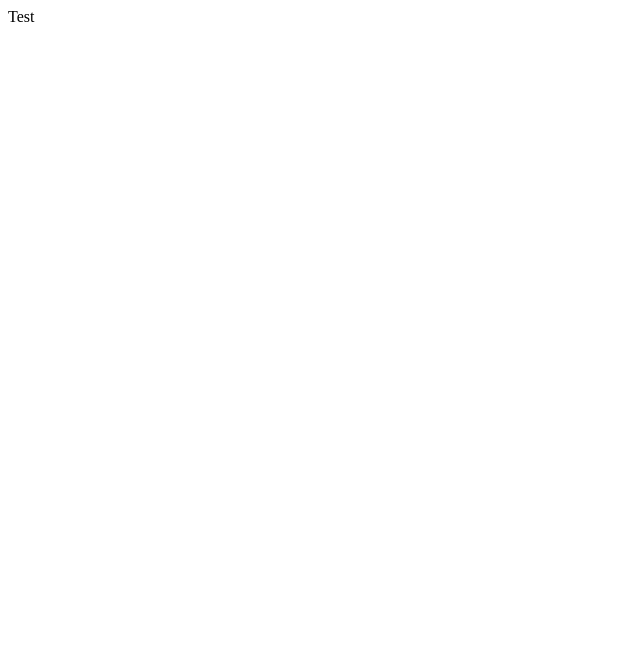
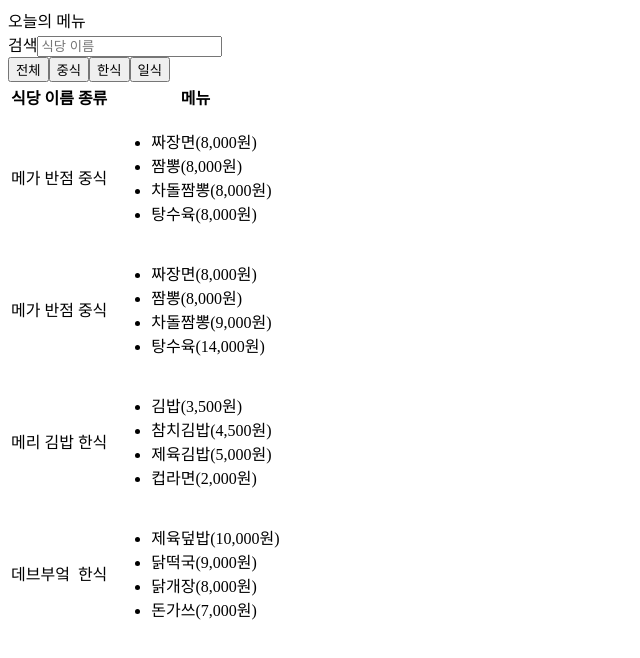
Before and after one commit to megaptera-kr/front-survival-week03, a React (Vite) app: page / in a window 1280 px wide. Shown: the top 658 px of the page, without its empty margins (0-640 px from the left). Built offline with nearby package versions, Linux system fonts and the light colour scheme.

Commit message:
Sketch menu display

```diff
--- a/src/App.tsx
+++ b/src/App.tsx
@@ -1,3 +1,79 @@
 export default function App() {
-  return <div className='filtered-menu-container'>Test</div>;
+  return (
+    <div className='filtered-menu-container'>
+      <section>
+        <div>오늘의 메뉴</div>
+        <div>
+          <label htmlFor='input-menu-search'>검색</label>
+          <input type='text' id='input-menu-search' placeholder='식당 이름' />
+        </div>
+        <div>
+          <button type='button'>전체</button>
+          <button type='button'>중식</button>
+          <button type='button'>한식</button>
+          <button type='button'>일식</button>
+        </div>
+
+        <table className='menu-table'>
+          <thead>
+            <tr>
+              <th>식당 이름</th>
+              <th>종류</th>
+              <th>메뉴</th>
+            </tr>
+          </thead>
+          <tbody>
+            <tr>
+              <td>메가 반점</td>
+              <td>중식</td>
+              <td>
+                <ul>
+                  <li>짜장면(8,000원)</li>
+                  <li>짬뽕(8,000원)</li>
+                  <li>차돌짬뽕(8,000원)</li>
+                  <li>탕수육(8,000원)</li>
+                </ul>
+              </td>
+            </tr>
+            <tr>
+              <td>메가 반점</td>
+              <td>중식</td>
+              <td>
+                <ul>
+                  <li>짜장면(8,000원)</li>
+                  <li>짬뽕(8,000원)</li>
+                  <li>차돌짬뽕(9,000원)</li>
+                  <li>탕수육(14,000원)</li>
+                </ul>
+              </td>
+            </tr>
+            <tr>
+              <td>메리 김밥</td>
+              <td>한식</td>
+              <td>
+                <ul>
+                  <li>김밥(3,500원)</li>
+                  <li>참치김밥(4,500원)</li>
+                  <li>제육김밥(5,000원)</li>
+                  <li>컵라면(2,000원)</li>
+                </ul>
+              </td>
+            </tr>
+            <tr>
+              <td>데브부엌</td>
+              <td>한식</td>
+              <td>
+                <ul>
+                  <li>제육덮밥(10,000원)</li>
+                  <li>닭떡국(9,000원)</li>
+                  <li>닭개장(8,000원)</li>
+                  <li>돈가쓰(7,000원)</li>
+                </ul>
+              </td>
+            </tr>
+          </tbody>
+        </table>
+      </section>
+    </div>
+  );
 }
```
Also changed, not shown: restaurants.json (+24 -24 lines).
